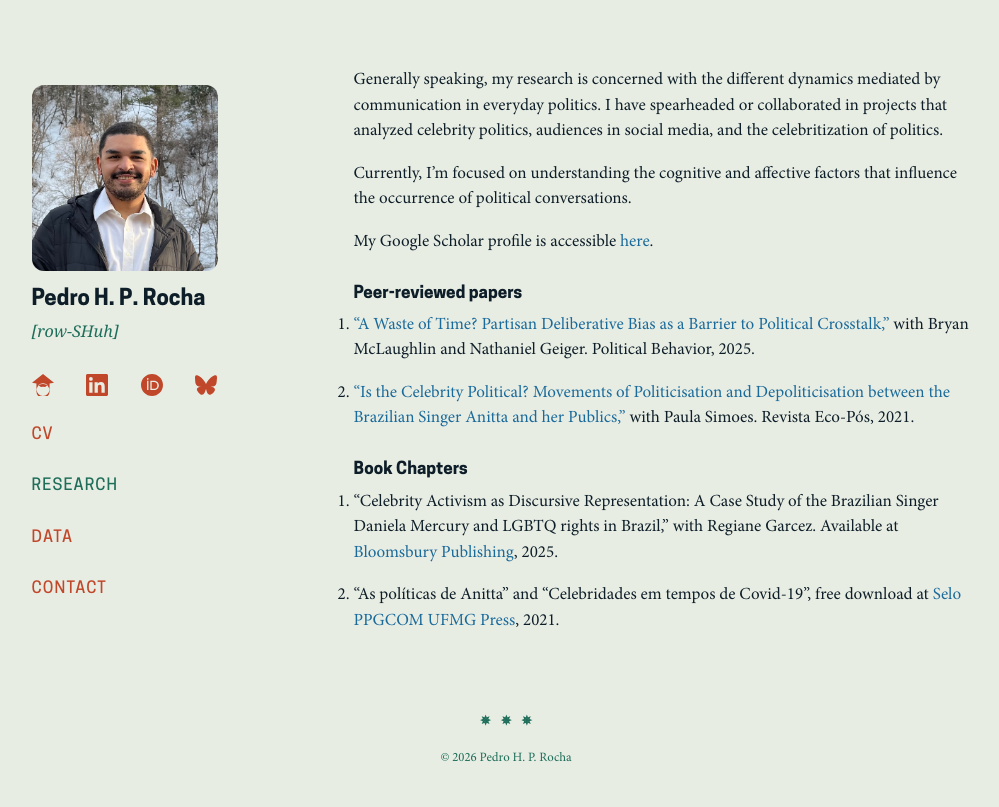
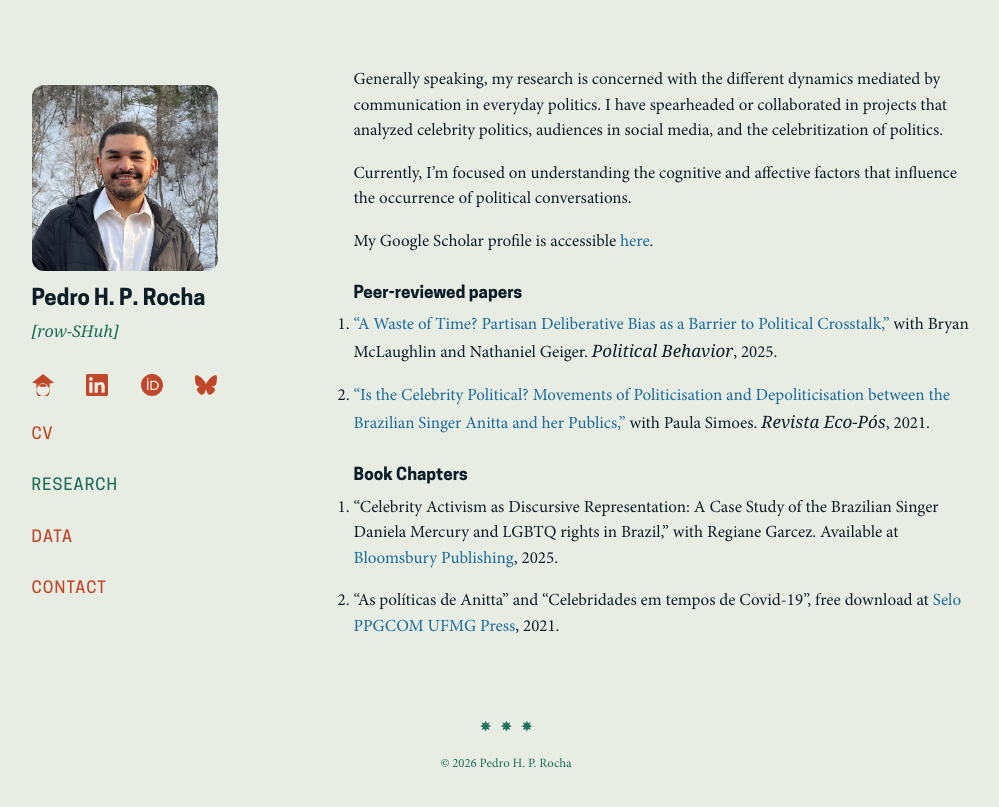
Before and after one commit to pedrohprocha/pedrohprocha.github.io, a Jekyll site: the page built from pages/research.md, in a window 1280 px wide. Shown: the top 807 px of the page, without its empty margins (134-1133 px from the left). Built offline with Jekyll 4.4.1, drawn with Linux system fonts in a browser that asks for light colours; some web fonts are replaced.

```diff
--- a/pages/research.md
+++ b/pages/research.md
@@ -12,9 +12,9 @@
 
 ### Peer-reviewed papers
 
-1. ["A Waste of Time? Partisan Deliberative Bias as a Barrier to Political Crosstalk,"](https://doi.org/10.1007/s11109-025-10068-w) with Bryan McLaughlin and Nathaniel Geiger. Political Behavior, 2025.
+1. ["A Waste of Time? Partisan Deliberative Bias as a Barrier to Political Crosstalk,"](https://doi.org/10.1007/s11109-025-10068-w) with Bryan McLaughlin and Nathaniel Geiger. *Political Behavior*, 2025.
 
-2. ["Is the Celebrity Political? Movements of Politicisation and Depoliticisation between the Brazilian Singer Anitta and her Publics,"](https://doi.org/10.29146/ecopos.v24i2.27702) with Paula Simoes. Revista Eco-Pós, 2021.
+2. ["Is the Celebrity Political? Movements of Politicisation and Depoliticisation between the Brazilian Singer Anitta and her Publics,"](https://doi.org/10.29146/ecopos.v24i2.27702) with Paula Simoes. *Revista Eco-Pós*, 2021.
 
 ### Book Chapters
 
```
